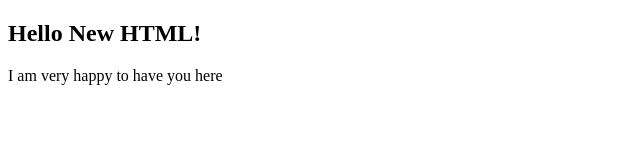
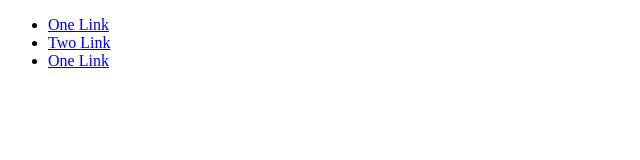
Before and after one commit to emmtech/pythonweb, a plain HTML site: page index.html in a window 1280 px wide. Shown: the whole page, without its empty margins (0-640 px from the left). Drawn offline with Linux system fonts and the light colour scheme.

Commit message:
Newly added

```diff
--- a/index.html
+++ b/index.html
@@ -2,9 +2,18 @@
 <html>
 <head>
 	<title>My New Website</title>
+	<style>
+		a::before}{
+			content: "\21d2 Click here:";
+			font-weight: bold;
+		}
+	</style>
 </head>
 <body>
-	<h2>Hello New HTML!</h2>
-	<p>I am very happy to have you here</p>
+	<ul>
+		<li><a href="#">One Link</a></li>
+		<li><a href="#">Two Link</a></li>
+		<li><a href="#">One Link</a></li>
+	</ul>
 </body>
 </html>
```
